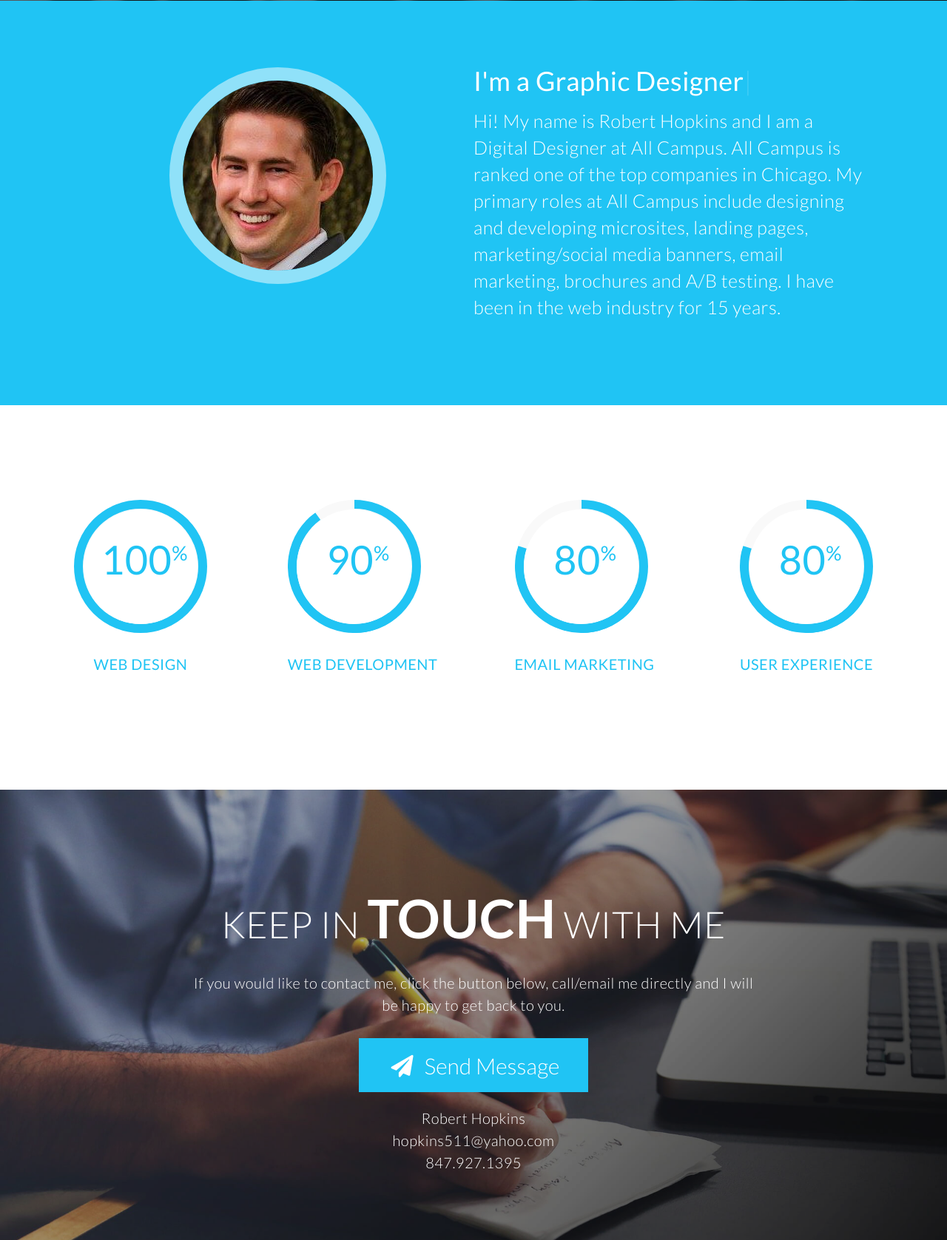
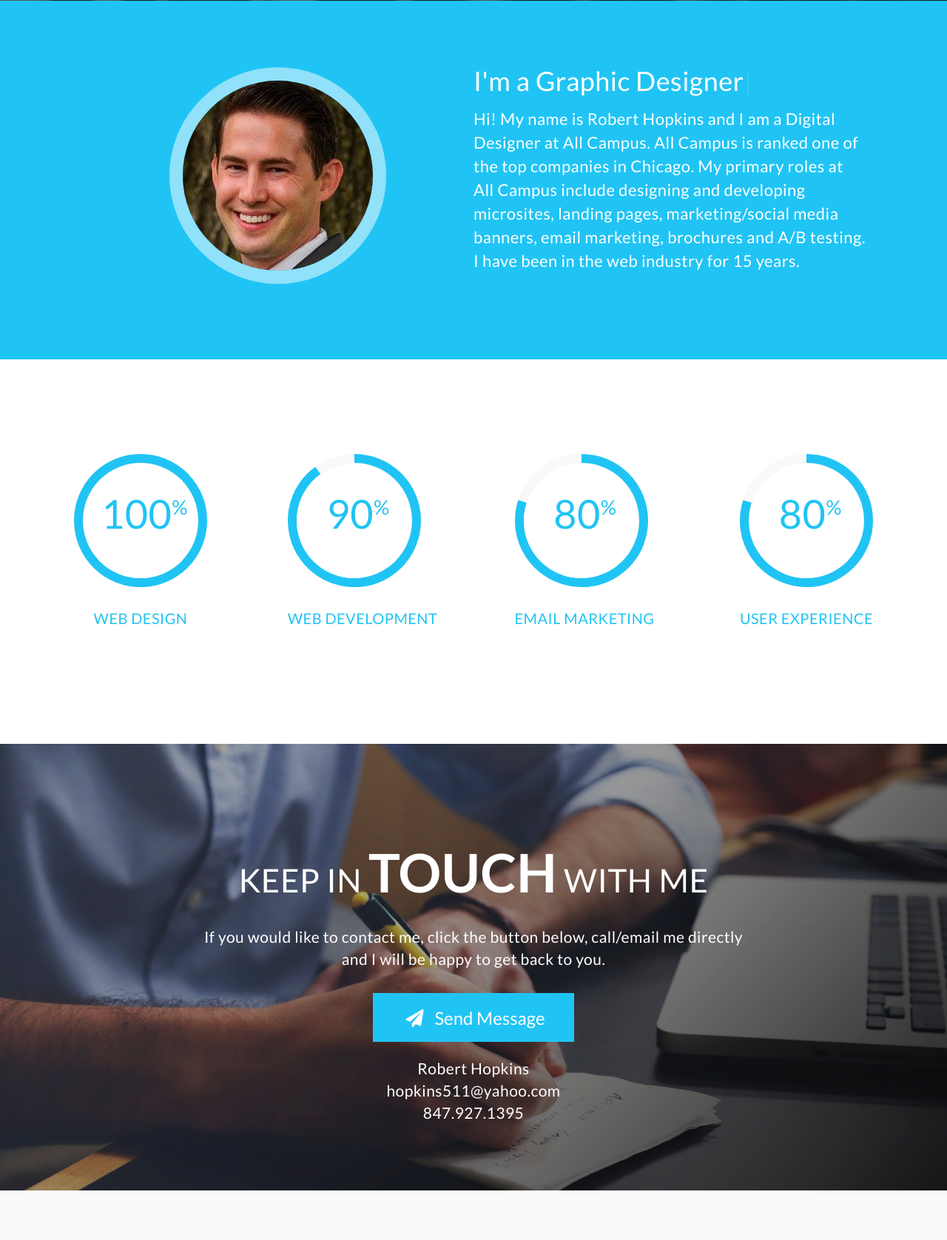
Before and after one commit to hopkins511/sites, a PHP site: page / in a window 1280 px wide. Shown: the part 2110-3787 px from the top of the page at 74% size. After the commit the page ends 3720 px from the top, so only its background shows below. Run offline with PHP 8.4, Linux system fonts and the light colour scheme; some libraries are stand-ins or nearby versions.

Commit message:
Add files via upload

```diff
--- a/css/styles2.css
+++ b/css/styles2.css
@@ -342,9 +342,9 @@ Section 3
 
 .section3-row-item p {
     text-align: left;
-    font-size: 25px;
-    line-height: 36px;
-    font-weight: 300;
+    font-size: 22px;
+    line-height: 32px;
+    font-weight: 400;
     margin-top: 10px;
 }
 
@@ -530,8 +505,8 @@ Section 7
 
 .section7-header h1 {
     color: #fff;
-    font-size: 50px;
-    font-weight: 300;
+    font-size: 44px;
+    font-weight: 400;
     text-align: center;
     margin-top: 130px;
     margin-bottom: 10px;
@@ -553,15 +528,15 @@ Section 7
 .section7-row-item {
     text-align: center;
     color: #fff;
-    margin: 30px 90px 90px;
+    margin: 30px 100px 90px;
     line-height: 36px;
 }
 
 .section7-row-item p {
     text-align: center;
-    font-size: 20px;
+    font-size: 21px;
     line-height: 30px;
-    font-weight: 300;
+    font-weight: 400;
     padding: 0 10px;
     display: block;
 }
@@ -575,31 +550,13 @@ Section 7
     margin: 0 15px;
 }
 
-input[type="text"],
-input[type="email"],
-textarea,
-select {
-    border: none;
-    font-size: 30px;
-    font-weight: 300;
-    height: auto;
-    margin: 0;
-    outline: 0;
-    padding: 15px;
-    width: 100%;
-    background:rgba(255,255,255,0.9);
-    color: #20c4f4;
-    margin-bottom: 30px;
-    resize: none;
-}
-
 .form-button {
     margin: 0 auto;
     padding: 19px 39px 18px 29px;
     color: #FFF;
     background-color: #20c4f4;
-    font-size: 30px;
-    font-weight: 300;
+    font-size: 24px;
+    font-weight: 400;
     text-align: center;
     border: none;
     -webkit-transition-duration: 0.4s; /* Safari */
```
Also changed, not shown: other parts of css/styles2.css (+9 -34 lines).
